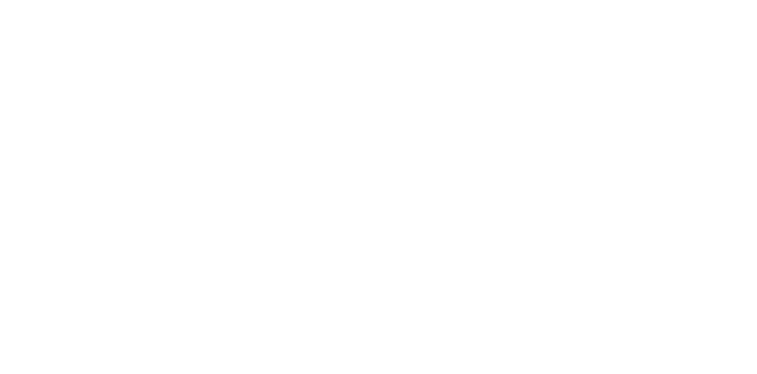
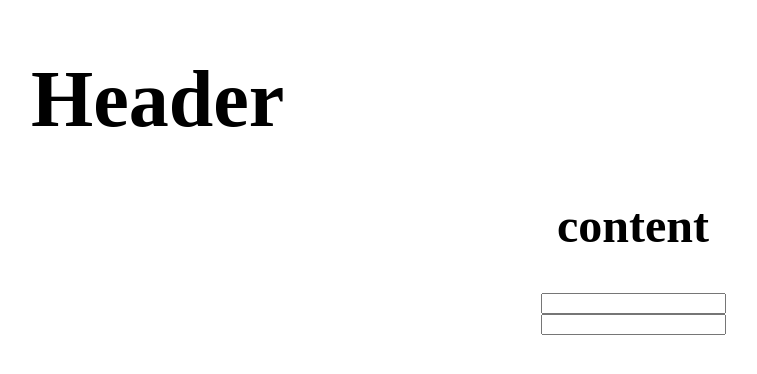
Before and after one commit to DavidDq11/UM-ElectivaI-practice_1, a plain HTML site: page index.html in a window 1280 px wide. Shown: the whole page, without its empty margins (7-764 px from the left). Drawn offline with Linux system fonts and the light colour scheme.

Commit message:
First index and css

```diff
--- a/css/style.css
+++ b/css/style.css
@@ -0,0 +1,24 @@
+.container{
+    margin: 30px;
+
+}
+
+h1 {
+    display: block;
+    font-size: 5em;
+    font-family:'Times New Roman', Times, serif;
+    font-weight: bold;
+}
+
+h2{
+    display: flex;
+    font-size: 3em;
+    justify-content: center;
+    align-items: center;
+}
+
+#form-register{
+    display: grid;
+    place-content: center;
+    margin-top: 15px;
+}
--- a/index.html
+++ b/index.html
@@ -8,6 +8,14 @@
     <title>Document</title>
 </head>
 <body>
-
+    <div class="container">
+        <h1>Header</h1>
+        <h2>content</h2>
+        <!--input:text*2-->
+        <div class="" id="form-register">
+            <input type="text" name="" id="">
+            <input type="text" name="" id="">
+        </div>
+    </div>
 </body>
 </html>
```
